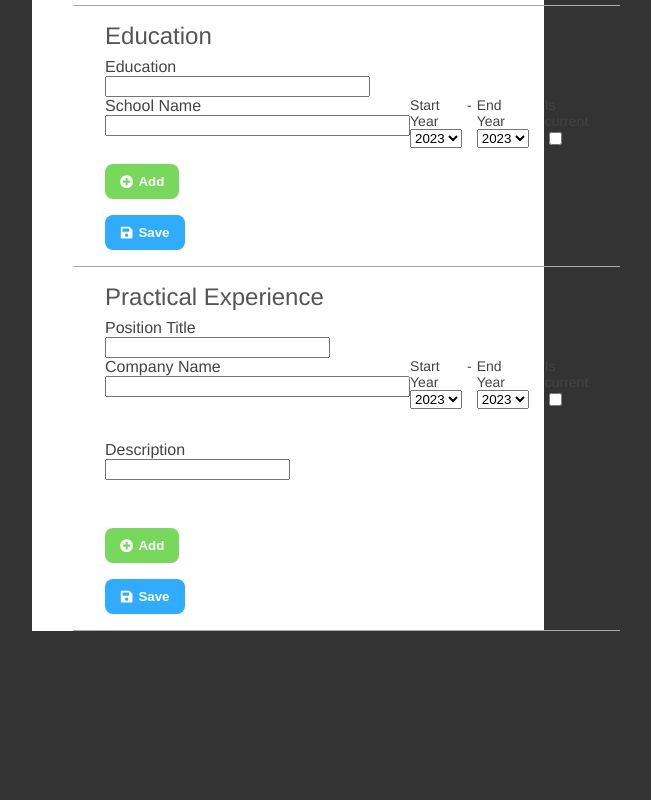
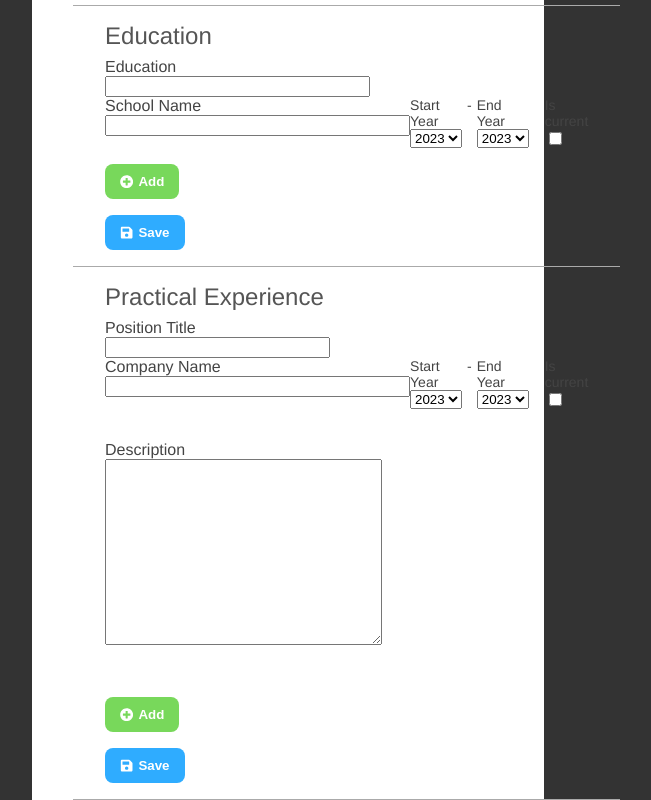
Before and after one commit to JSHC/odin-cvproject, a React (Create React App) app: page / in a window 1280 px wide. Shown: the part 364-1164 px from the top of the page, without its empty margins (352-1003 px from the left). Before the commit the page ends 995 px from the top, so only its background shows below. Built offline with nearby package versions, Linux system fonts and the light colour scheme.

Commit message:
Replace old description field with TextAreaField

```diff
--- a/src/components/PracticalExperienceComponent.js
+++ b/src/components/PracticalExperienceComponent.js
@@ -4,6 +4,7 @@ import '../styles/PracticalExperienceComponent.css';
 import YearRangeComponent from './YearRangeComponent';
 import { FaTimesCircle } from 'react-icons/fa';
 import IconButton from './IconButton';
+import TextAreaField from './TextAreaField';
 
 class PracticalExperienceComponent extends React.Component {
 
@@ -55,9 +56,8 @@ class PracticalExperienceComponent extends React.Component {
                     fieldValue={this.state.companyName}
                     onFieldValueChanged={this.onCompanyNameChanged}
                 />
-                <Field
+                <TextAreaField
                     label="Description"
-                    type="text"
                     editEnabled={editEnabled}
                     className="description"
                     fieldValue={this.state.description}
```
